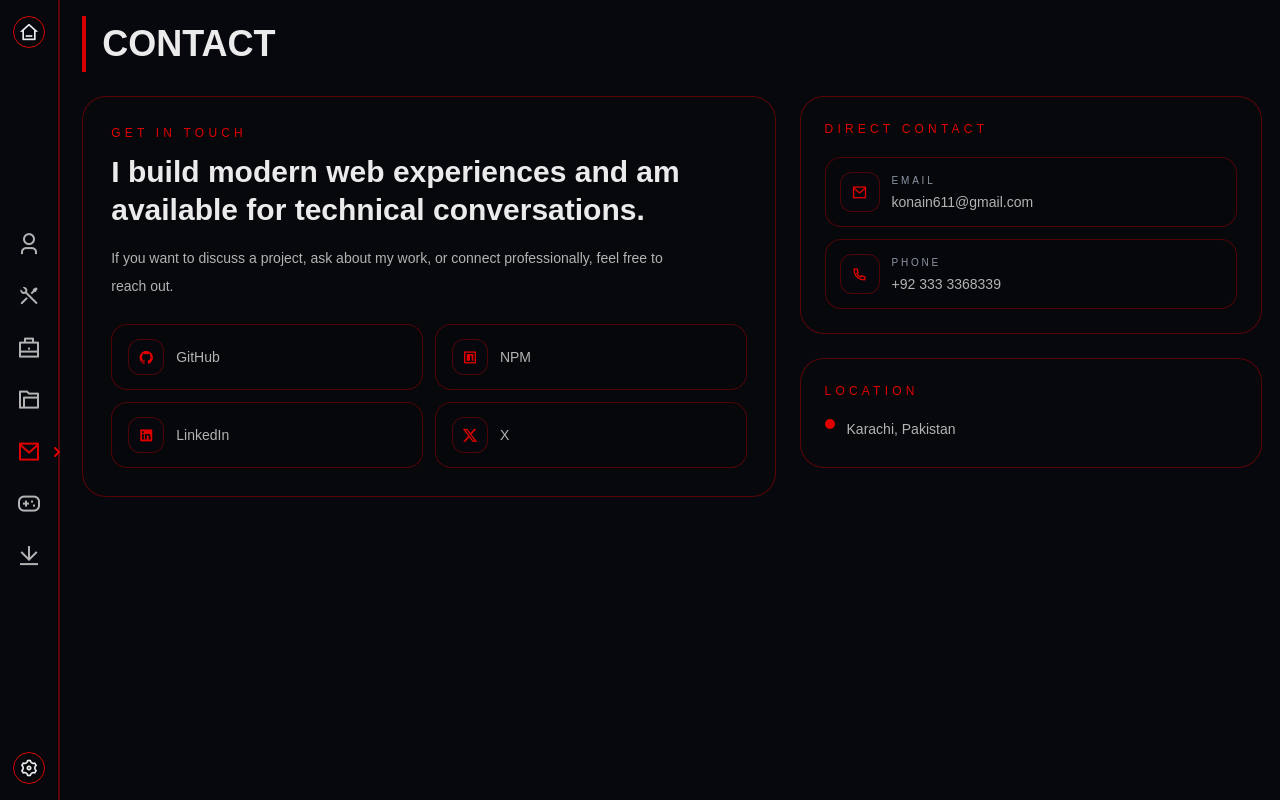
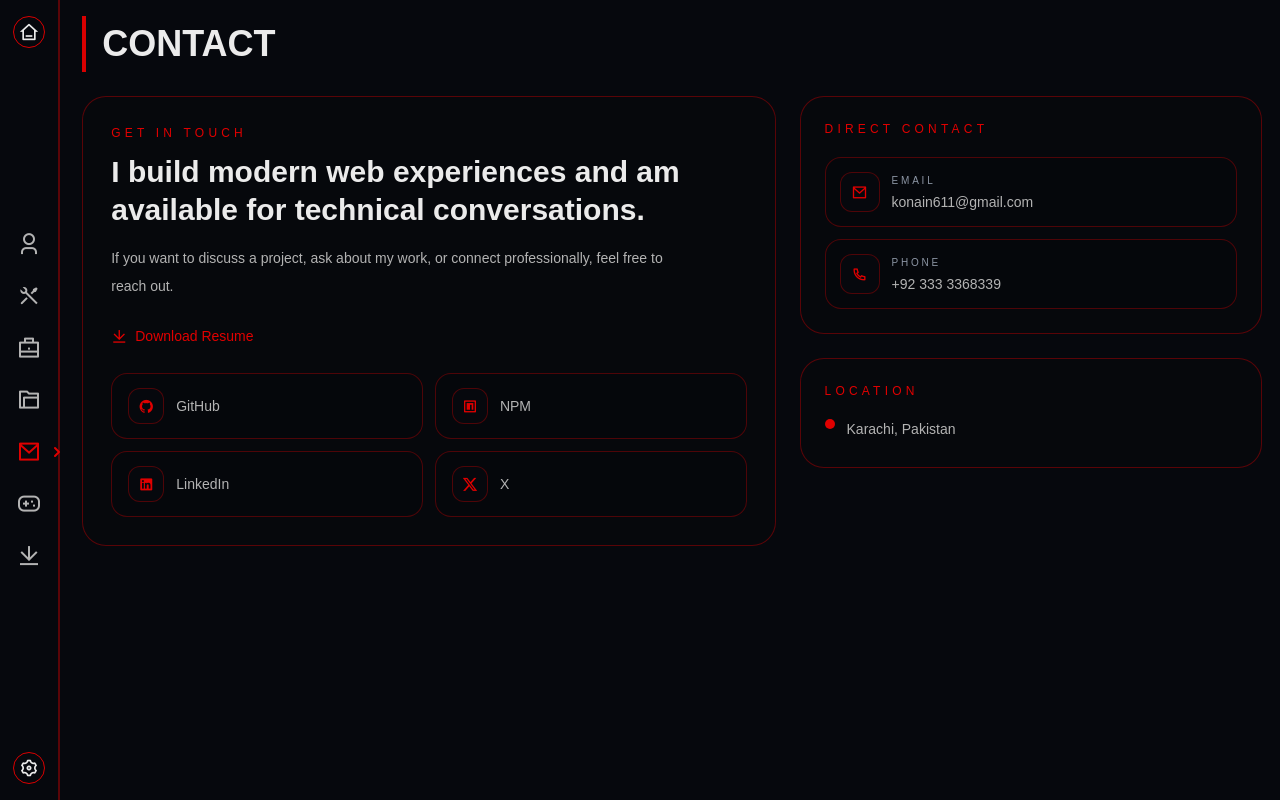
Before and after one commit to konain611/Portfolio, a Next.js app in the folder syedkonainnasir/: page /contact in a window 1280 px wide. Built offline with nearby package versions, Linux system fonts and the light colour scheme.

Commit message:
Update page.js

```diff
--- a/syedkonainnasir/src/app/contact/page.js
+++ b/syedkonainnasir/src/app/contact/page.js
@@ -52,6 +52,17 @@ export default function ContactPage() {
           <p className="mt-4 max-w-xl text-sm leading-7 text-(--foreground)">
             If you want to discuss a project, ask about my work, or connect professionally, feel free to reach out.
           </p>
+
+          <div className="mt-6">
+            <a
+              href="/resume.pdf"
+              download
+              className="inline-flex items-center gap-2 text-sm font-medium text-(--accent) transition hover:text-(--foreground)"
+            >
+              <i className="ri-download-line text-base" />
+              Download Resume
+            </a>
+          </div>
 
           <div className="mt-6 grid gap-3 sm:grid-cols-2">
             {socialLinks.map((link) => (
```
